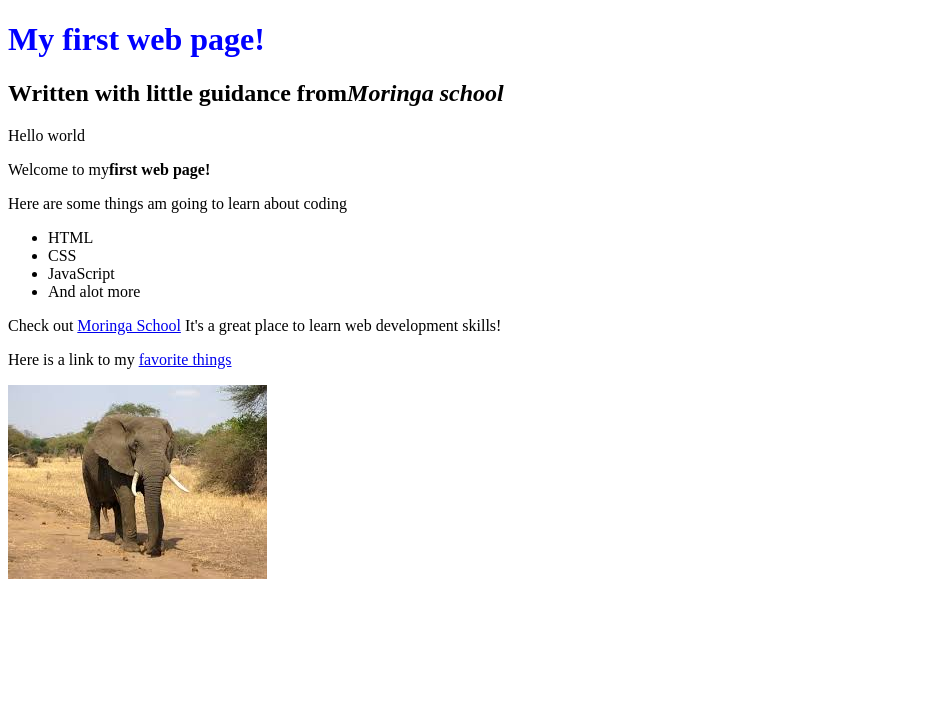
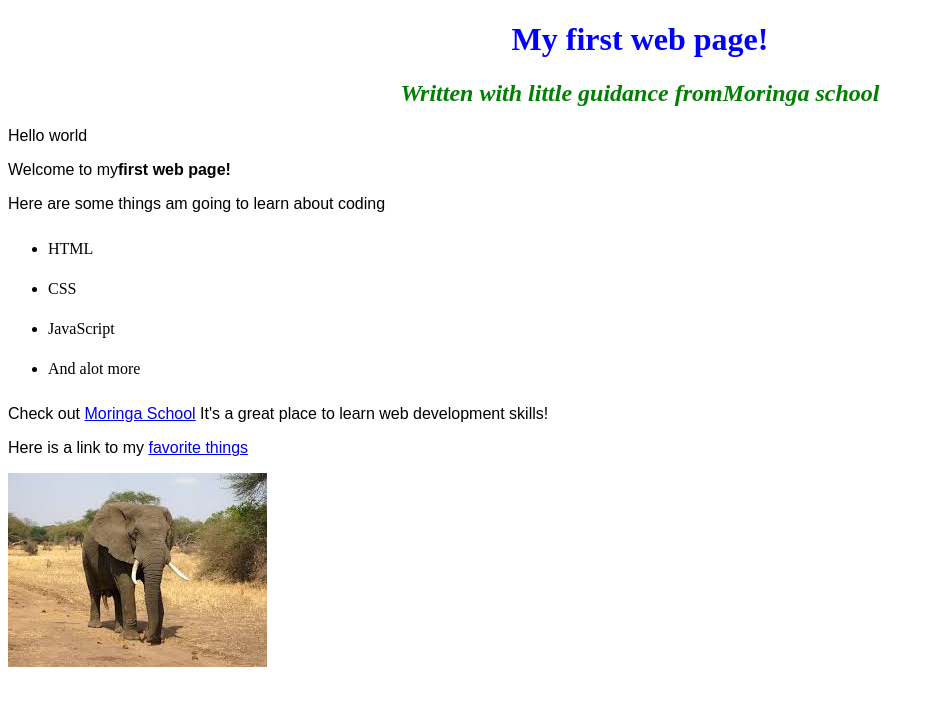
Before and after one commit to Gitongamiriam/my-first-website1, a plain HTML site: page my-first-webpage1.html in a window 1280 px wide. Shown: the whole page, without its empty margins (0-934 px from the left). Drawn offline with Linux system fonts and the light colour scheme.

Commit message:
add styling

```diff
--- a/css/styles.css
+++ b/css/styles.css
@@ -1,3 +1,16 @@
 h1{
     color:blue;
+    text-align:center;
+    color:#00f;
 }
+h2{
+    color:green;
+    font-style:italic;
+    text-align:center;
+}
+p{
+    font-family:sans-serif;
+}
+ul{
+    line-height: 40px;
+}
```
